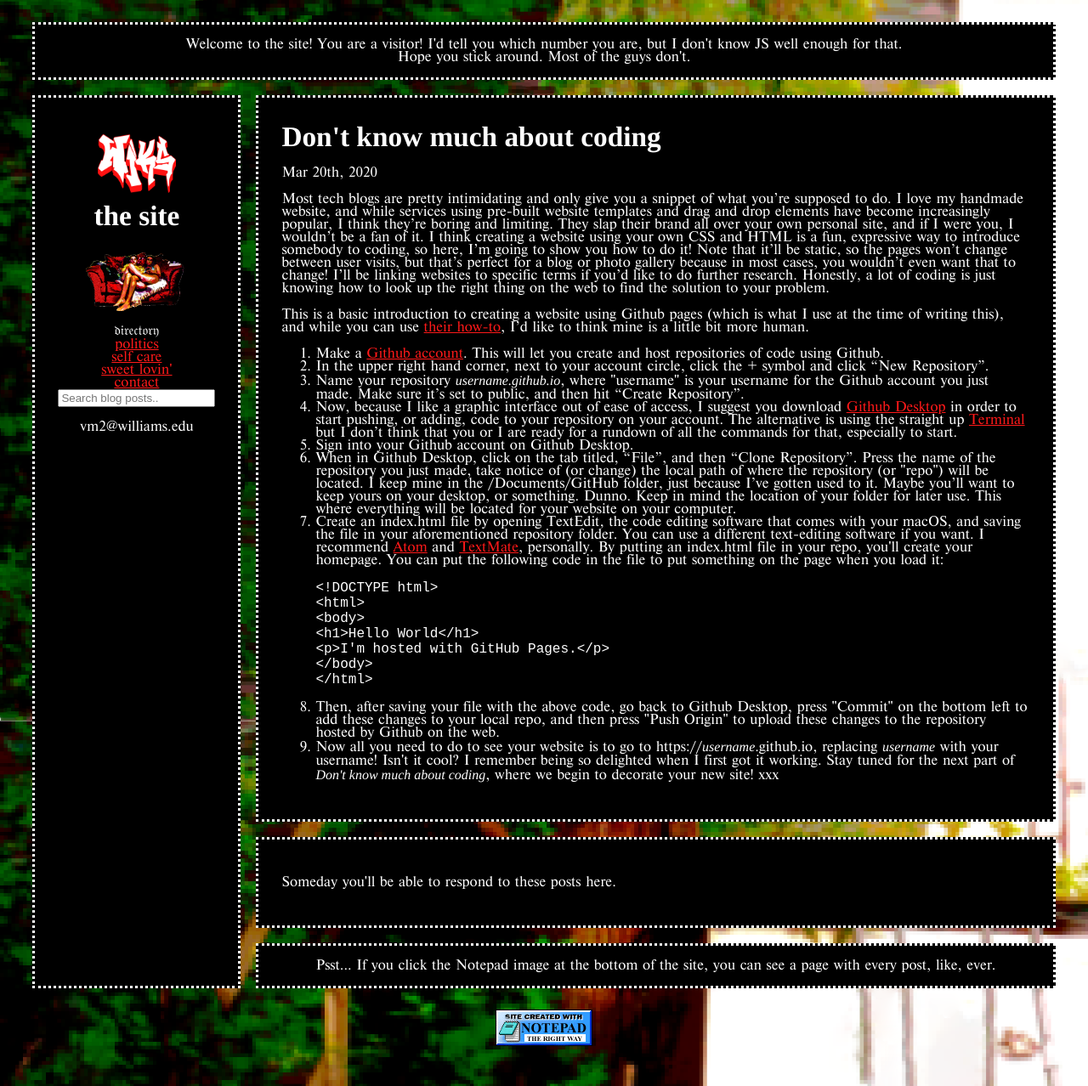
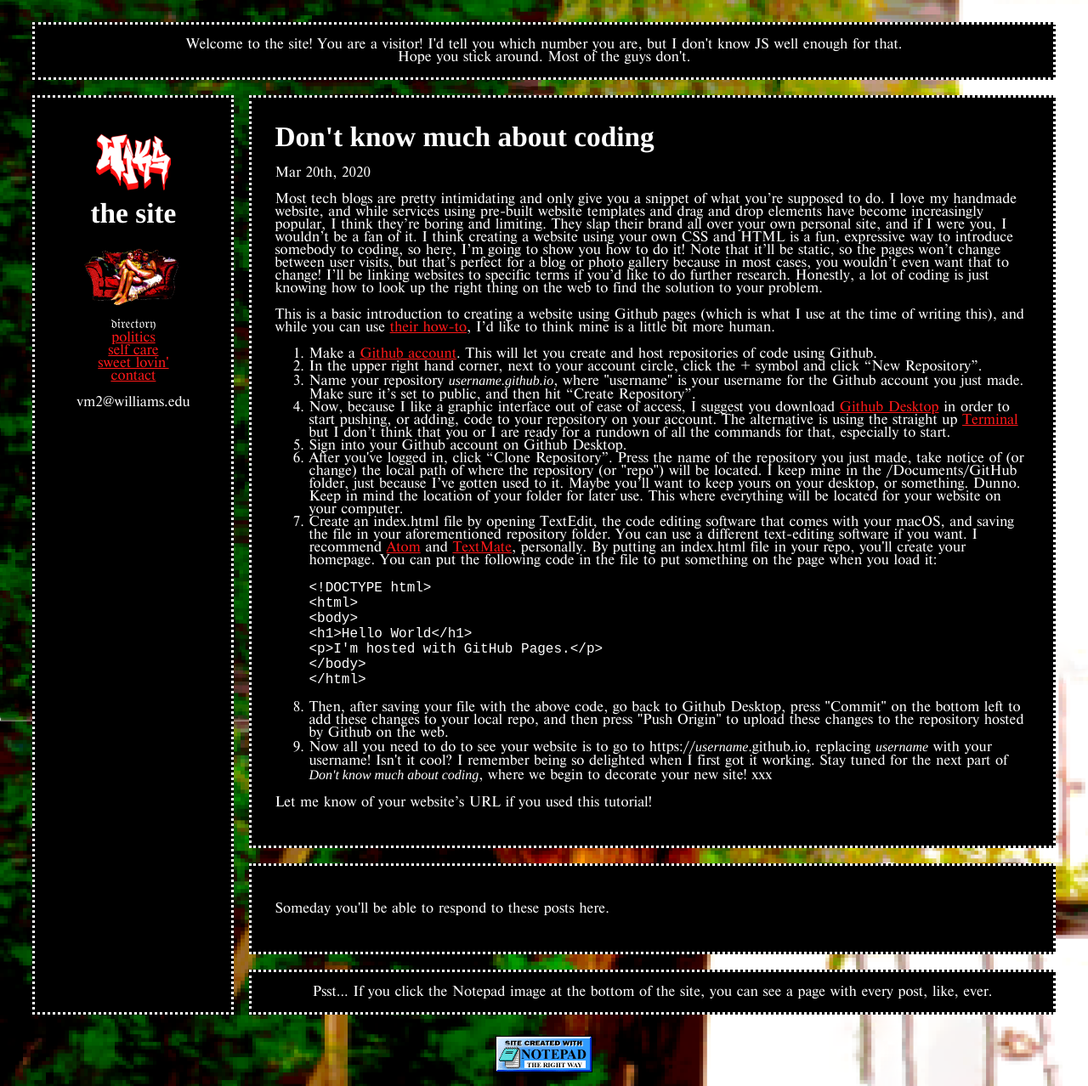
Before and after one commit to w1k5/w1k5.blog, a Jekyll site: the page built from _posts/CODING HOW-TO/2020-03-20-coding-a-site-i.markdown, in a window 1280 px wide. Shown: the whole page at 85% size. Built offline with Jekyll 4.4.1, drawn with Linux system fonts in a browser that asks for light colours; comment, search, counter and statistics services are not loaded.

Commit message:
woop dee doo

```diff
--- a/_includes/nav.html
+++ b/_includes/nav.html
@@ -8,7 +8,5 @@
 		<li><a href="https://wiks.wiki/matters-of-the-heart">sweet lovin'</a></li>
 		<li><a href="https://wiks.wiki/who-is-wiks">contact</a></li>
 	</ul class="nav">
-	<input type="text" id="search-input" placeholder="Search blog posts..">
-	<ul id="results-container"></ul>
 	<p class="center">vm2@williams.edu</p>
 </nav>
--- a/_posts/CODING HOW-TO/2020-03-20-coding-a-site-i.markdown
+++ b/_posts/CODING HOW-TO/2020-03-20-coding-a-site-i.markdown
@@ -14,7 +14,7 @@ This is a basic introduction to creating a website using Github pages (which is
 <li>Name your repository <i>username.github.io</i>, where "username" is your username for the Github account you just made. Make sure it’s set to public, and then hit “Create Repository”.</li>
 <li>Now, because I like a graphic interface out of ease of access, I suggest you download <a href="https://desktop.github.com/" target="_blank">Github Desktop</a> in order to start pushing, or adding, code to your repository on your account. The alternative is using the straight up <a href="https://pages.github.com/#terminal-step-1" target="_blank">Terminal</a> but I don’t think that you or I are ready for a rundown of all the commands for that, especially to start.</li>
 <li>Sign into your Github account on Github Desktop.</li>
-<li>When in Github Desktop, click on the tab titled, “File”, and then “Clone Repository”. Press the name of the repository you just made, take notice of (or change) the local path of where the repository (or "repo") will be located. I keep mine in the /Documents/GitHub folder, just because I’ve gotten used to it. Maybe you’ll want to keep yours on your desktop, or something. Dunno. Keep in mind the location of your folder for later use. This where everything will be located for your website on your computer.</li>
+<li>After you've logged in, click “Clone Repository”. Press the name of the repository you just made, take notice of (or change) the local path of where the repository (or "repo") will be located. I keep mine in the /Documents/GitHub folder, just because I’ve gotten used to it. Maybe you’ll want to keep yours on your desktop, or something. Dunno. Keep in mind the location of your folder for later use. This where everything will be located for your website on your computer.</li>
 <li>Create an index.html file by opening TextEdit, the code editing software that comes with your macOS, and saving the file in your aforementioned repository folder. You can use a different text-editing software if you want. I recommend <a href="https://atom.io/" target="_blank">Atom</a> and <a href="https://macromates.com/" target="_blank">TextMate</a>, personally. By putting an index.html file in your repo, you'll create your homepage. You can put the following code in the file to put something on the page when you load it:
 <pre><code><!DOCTYPE html>
 &lt;html&gt;
@@ -26,3 +26,5 @@ This is a basic introduction to creating a website using Github pages (which is
 </code></pre></li>
 <li>Then, after saving your file with the above code, go back to Github Desktop, press "Commit" on the bottom left to add these changes to your local repo, and then press "Push Origin" to upload these changes to the repository hosted by Github on the web.</li>
 <li>Now all you need to do to see your website is to go to https://<i>username</i>.github.io, replacing <i>username</i> with your username! Isn't it cool? I remember being so delighted when I first got it working. Stay tuned for the next part of <em>Don't know much about coding</em>, where we begin to decorate your new site! xxx</li></ol>
+
+Let me know of your website's URL if you used this tutorial!
```
Also changed, not shown: 2 other files.
